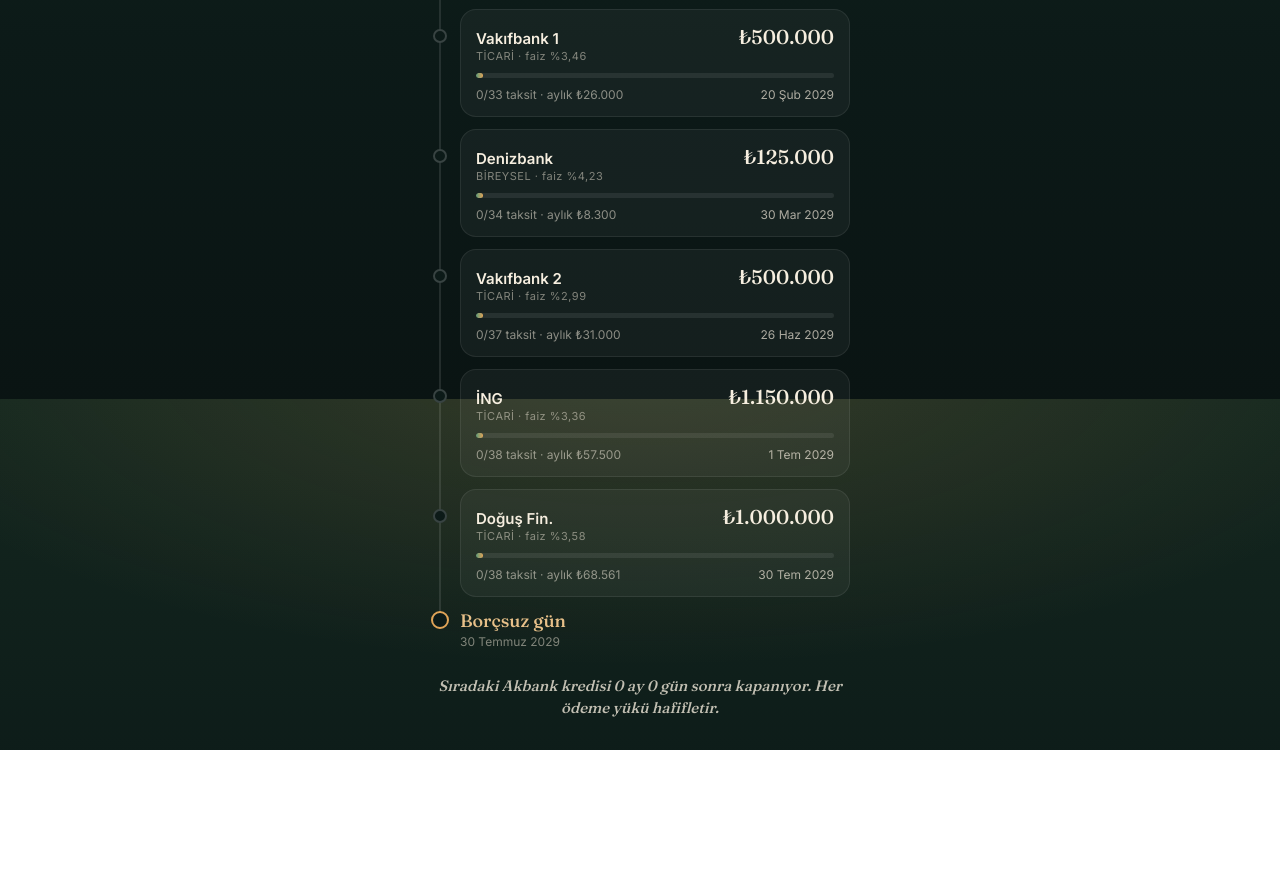
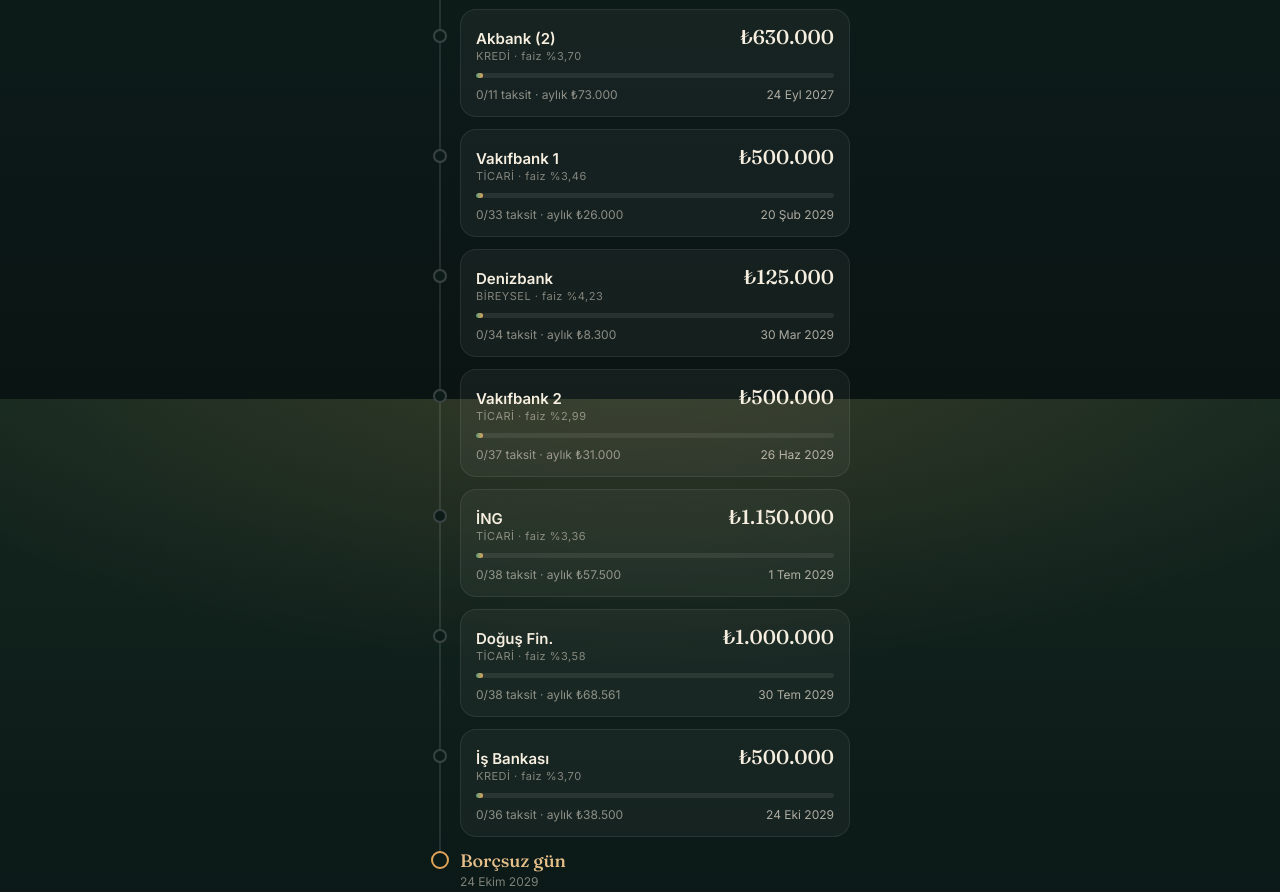
Before and after one commit to cango777/cybts, a plain HTML site: page index.html in a window 1280 px wide. Shown: the part 1201-2093 px from the top of the page. Before the commit the page ends 1951 px from the top, so only its background shows below. Drawn offline with Linux system fonts and the light colour scheme.

Commit message:
Add files via upload

```diff
--- a/index.html
+++ b/index.html
@@ -106,6 +106,9 @@
   {id:"vakif2",  banka:"Vakıfbank 2",tur:"TİCARİ",  kalan:500000, vade:new Date(2029,5,26), taksit:31000,  faiz:2.99},
   {id:"ing",     banka:"İNG",        tur:"TİCARİ",  kalan:1150000,vade:new Date(2029,6,1),  taksit:57500,  faiz:3.36},
   {id:"dogus",   banka:"Doğuş Fin.", tur:"TİCARİ",  kalan:1000000,vade:new Date(2029,6,30), taksit:68561,  faiz:3.58},
+  // Ekim 2026'da çekilen krediler (ilk taksit Kasım 2026). İş Bankası 36 ay; Akbank (2) adedi tahmindir.
+  {id:"akbank2", banka:"Akbank (2)", tur:"KREDİ",   kalan:630000, vade:new Date(2027,8,24), taksit:73000,  faiz:"3.70", bas:new Date(2026,10,1), adet:11},
+  {id:"isbank",  banka:"İş Bankası", tur:"KREDİ",   kalan:500000, vade:new Date(2029,9,24), taksit:38500,  faiz:"3.70", bas:new Date(2026,10,1), adet:36},
 ].sort((a,b)=>a.vade-b.vade);
 const TOPLAM=KREDILER.reduce((s,k)=>s+k.kalan,0);
 const HEDEF=KREDILER[KREDILER.length-1].vade;
@@ -138,11 +141,11 @@
 let pAy={yil:bugun.getFullYear(),ay:bugun.getMonth()};
 
 const anahtar=(id,y,a)=>y+"-"+(a+1)+"|"+id;
-const taksitSayisi=(k)=>ayFarki(BASLANGIC,k.vade)+1;             // toplam taksit adedi
+const taksitSayisi=(k)=>k.adet||(ayFarki(k.bas||BASLANGIC,k.vade)+1);   // toplam taksit adedi
 const odenenAdet=(id)=>[...odenen].filter(x=>x.endsWith("|"+id)).length;
 function suanKalan(k){const N=taksitSayisi(k);const p=Math.min(odenenAdet(k.id),N);return Math.max(0,k.kalan*(1-p/N));}
 const ayIdx=(y,a)=>y*12+a;
-function odenebilir(k,y,a){const i=ayIdx(y,a);return i>=ayIdx(BASLANGIC.getFullYear(),BASLANGIC.getMonth()) && i<=ayIdx(k.vade.getFullYear(),k.vade.getMonth());}
+function odenebilir(k,y,a){const i=ayIdx(y,a);const b=k.bas||BASLANGIC;return i>=ayIdx(b.getFullYear(),b.getMonth()) && i<=ayIdx(k.vade.getFullYear(),k.vade.getMonth());}
 const odendiMi=(k,y,a)=>odenen.has(anahtar(k.id,y,a));
 
 const root=document.getElementById("app");
@@ -178,7 +181,7 @@
   veri.forEach(k=>{const next=sirada&&k.id===sirada.id; const s=aysGun(k.vade,now); const krOran=k.p/k.N;
     yol+=`<div class="durak ${k.kapandi?"kapandi":""} ${next?"next":""}"><div class="nokta"></div>
       <div class="kart">${next?`<div class="nextEt">Sıradaki kapanış</div>`:""}
-        <div class="kart-ust"><div><div class="banka">${k.banka}</div><div class="turfaiz">${k.tur} · faiz ${yuzde(k.faiz)}</div></div>
+        <div class="kart-ust"><div><div class="banka">${k.banka}</div><div class="turfaiz">${k.tur}${k.faiz!=null?` · faiz ${yuzde(k.faiz)}`:""}</div></div>
           <div class="kalan">${k.kapandi?"₺0":tl(k.suanKalan)}</div></div>
         ${k.kapandi?"":`<div class="kart-orta"><div class="miniBar"><div style="width:${Math.max(krOran*100,2)}%"></div></div></div>`}
         <div class="kart-alt"><span>${k.p}/${k.N} taksit${k.kapandi?"":` · aylık ${tl(k.taksit)}`}</span>
```
